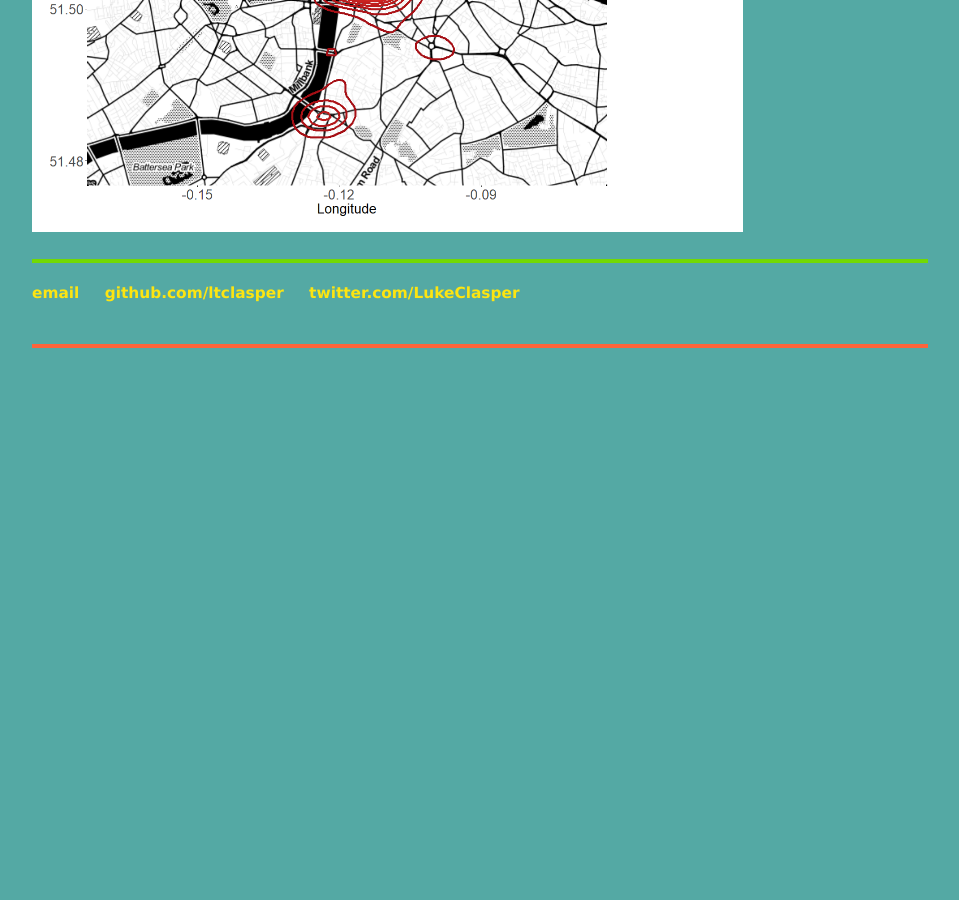
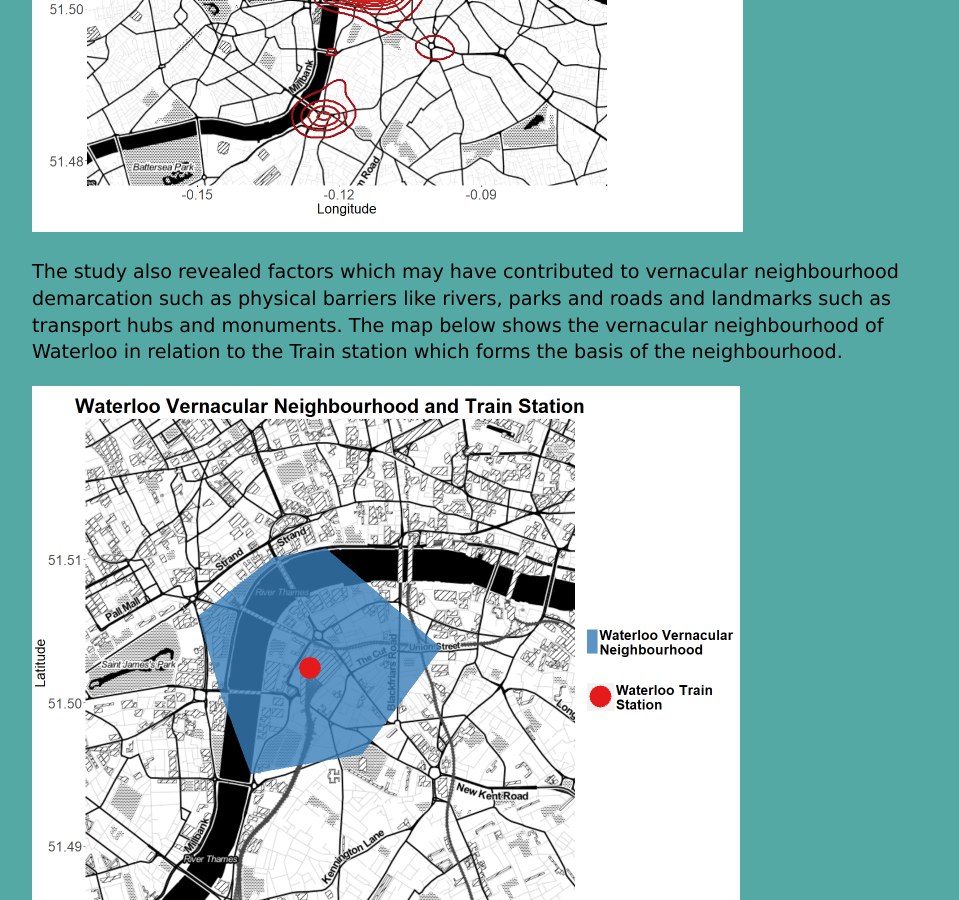
Before and after one commit to ltclasper/ltclasper.github.io, a Jekyll site: the page built from _posts/2018-04-16-thesis.md, in a window 1280 px wide and 900 px high, scrolled down 3628 px. Shown: the whole window, without its empty margins (160-1119 px from the left). Built offline with Jekyll 4.4.1, drawn with Linux system fonts in a browser that asks for light colours; before the commit the page ends 4036 px from its top, so only the background shows below that.

Commit message:
Update 2018-04-16-thesis.md

```diff
--- a/_posts/2018-04-16-thesis.md
+++ b/_posts/2018-04-16-thesis.md
@@ -25,3 +25,7 @@ As can be seen form the above map, there were distinct groupings of Tweets depen
 Twitter data was seen to both mirror the physical form of the underlying topography of London and reflect the social character of the city’s land use. This was seen in the low density of Tweets collected in business areas such as the City of London and also in residential areas. This was in contrast to the high number of Tweets collected in neighbourhoods associated with leisure, recreation, entertainment and shopping such as Covent Garden and Shoreditch. This can clearly be seen in the Tweet density map below, where the lighter colouring and closer contouring indicates a higher density of Tweets.
 
 <img src="/2d_density_toner_crop.png" alt="2D Density" style="width:710x;height:599px;">
+
+The study also revealed factors which may have contributed to vernacular neighbourhood demarcation such as physical barriers like rivers, parks and roads and landmarks such as transport hubs and monuments. The map below shows the vernacular neighbourhood of Waterloo in relation to the Train station which forms the basis of the neighbourhood.
+
+<img src="/waterloo_vernacular_station_toner_crop.png" alt="Waterloo" style="width:708;height:564px;">
```
